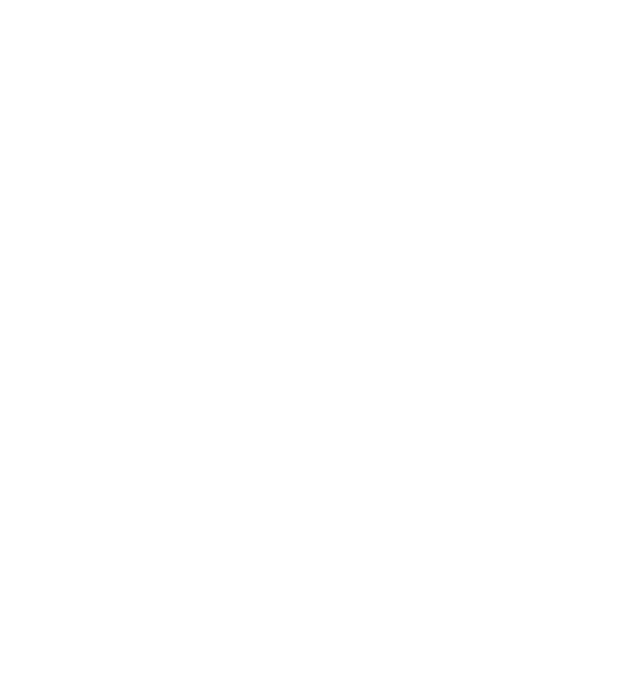
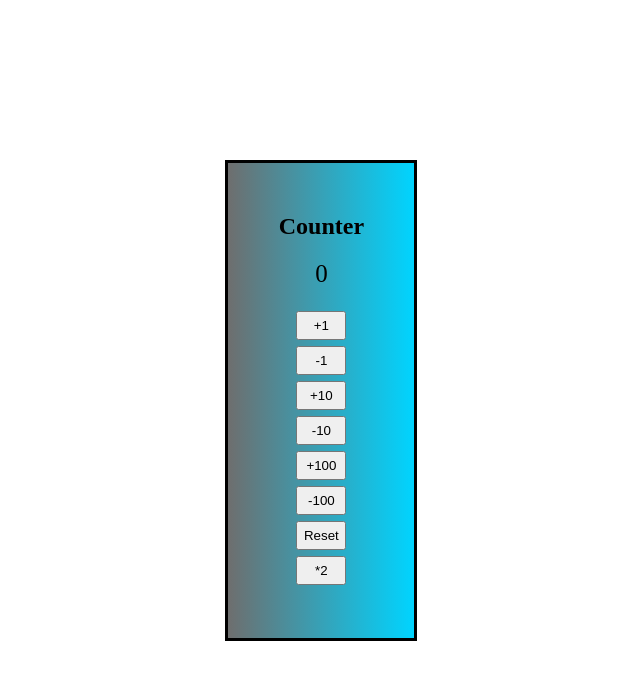
Before and after one commit to StephanPagel/project_counter, a plain HTML site: page index.html in a window 1280 px wide. Shown: the whole page, without its empty margins (325-965 px from the left). Drawn offline with Linux system fonts and the light colour scheme.

Commit message:
finished

```diff
--- a/assets/css/style.css
+++ b/assets/css/style.css
@@ -0,0 +1,31 @@
+* {
+    padding: 0;
+    margin: 0;
+    box-sizing: border-box;
+}
+
+section {
+    width: 15vw;
+    display: inline-block;
+    border: 3px solid black;
+    text-align: center;
+    background: linear-gradient(90deg, rgba(110, 110, 110, 1) 0%, rgba(0, 212, 255, 1) 100%);
+    padding: 50px 0;
+    margin: 20vh auto auto 43vw;
+}
+
+div {
+    width: 50%;
+    margin: auto;
+}
+
+p {
+    padding: 20px 0;
+    font-size: 25px;
+}
+
+button {
+    width: 50px;
+    padding: 5px 0;
+    margin: 3px 0;
+}
--- a/assets/js/main.js
+++ b/assets/js/main.js
@@ -0,0 +1,35 @@
+let counterValue = 0;
+let output = document.getElementById('output');
+output.innerHTML = counterValue;
+
+function plusOne() {
+    output.innerHTML = counterValue += 1;
+}
+
+function minusOne() {
+    output.innerHTML = counterValue -= 1;
+}
+
+function plusTen() {
+    output.innerHTML = counterValue += 10;
+}
+
+function minusTen() {
+    output.innerHTML = counterValue -= 10;
+}
+
+function plusHundred() {
+    output.innerHTML = counterValue += 100;
+}
+
+function minusHundred() {
+    output.innerHTML = counterValue -= 100;
+}
+
+function resetValue() {
+    output.innerHTML = counterValue = 0;
+}
+
+function timesTwo() {
+    output.innerHTML = counterValue *= 2;
+}
--- a/index.html
+++ b/index.html
@@ -10,7 +10,20 @@
 </head>
 
 <body>
-
+    <section>
+        <h1>Counter</h1>
+        <p id="output"></p>
+        <div>
+            <button onclick="plusOne()">+1</button>
+            <button onclick="minusOne()">-1</button>
+            <button onclick="plusTen()">+10</button>
+            <button onclick="minusTen()">-10</button>
+            <button onclick="plusHundred()">+100</button>
+            <button onclick="minusHundred()">-100</button>
+            <button onclick="resetValue()">Reset</button>
+            <button onclick="timesTwo()">*2</button>
+        </div>
+    </section>
     <script src="assets/js/main.js"></script>
 </body>
 
```
